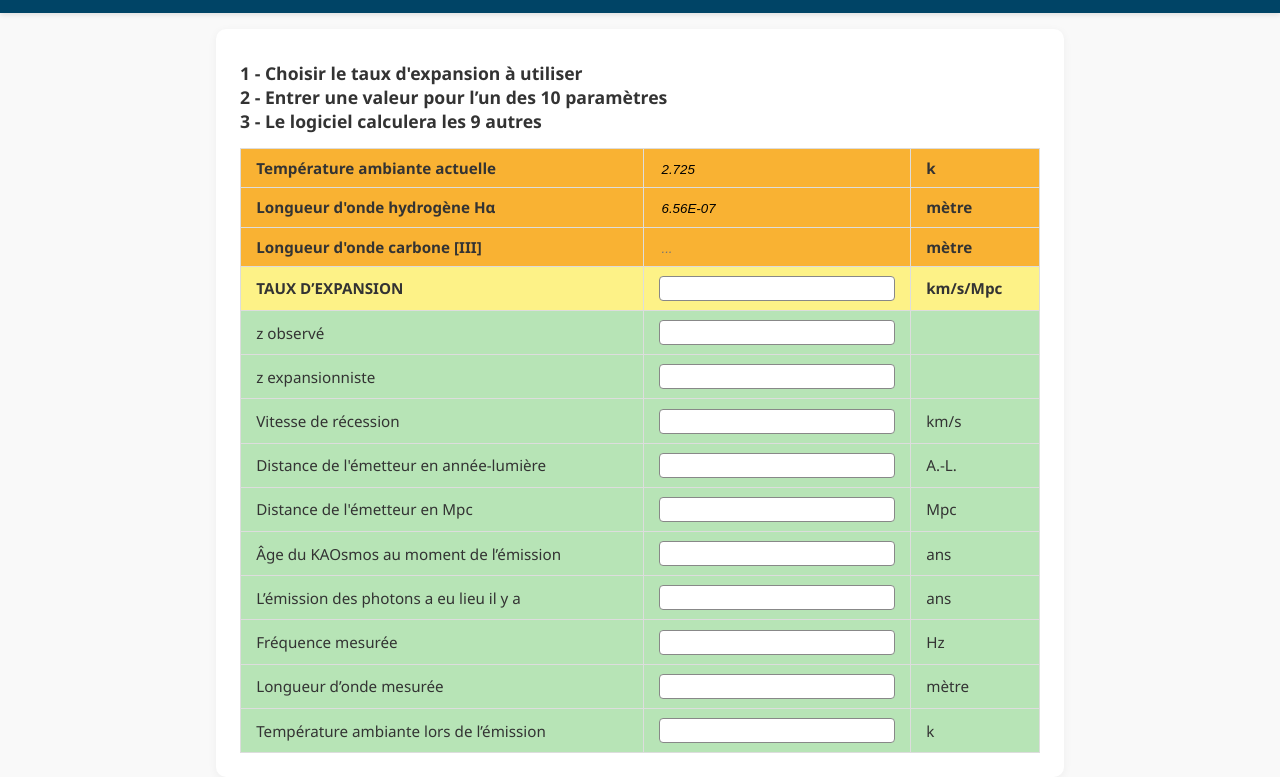
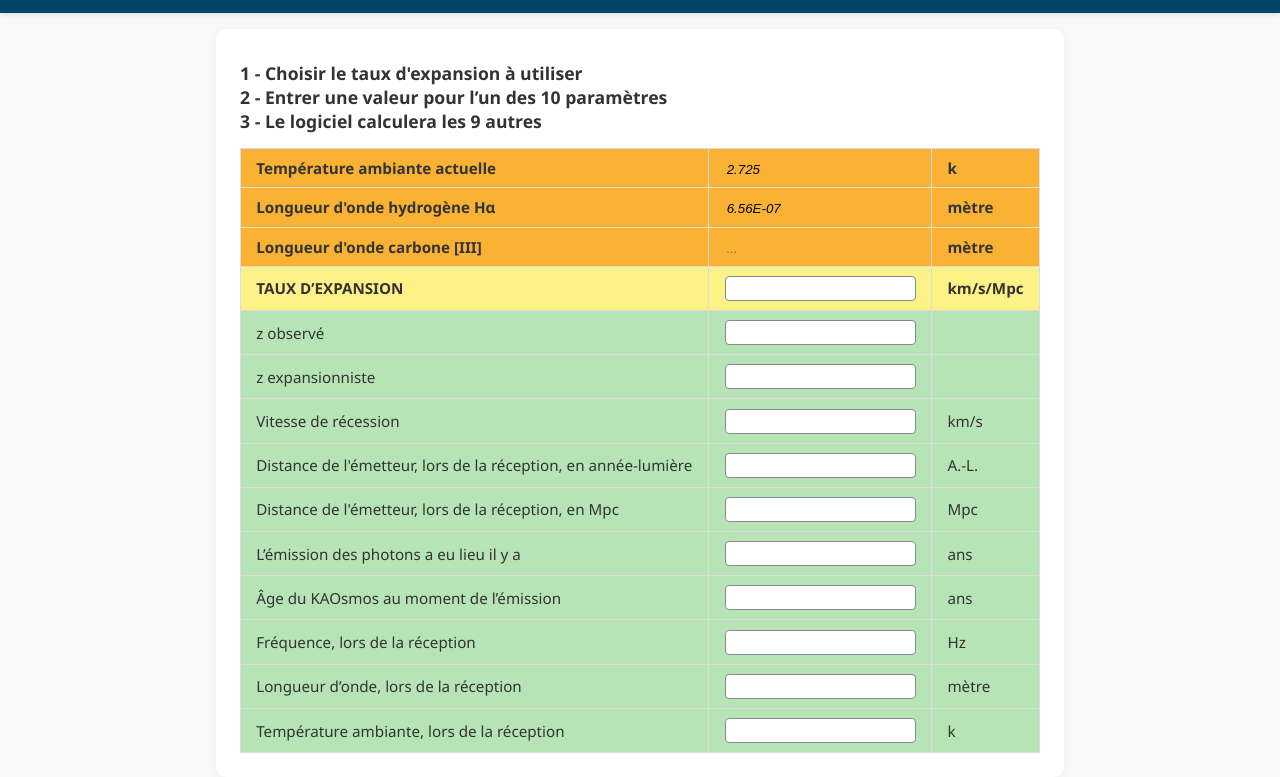
Before and after one commit to modele-DLC1/interfaces, a plain HTML site: page index.html in a window 1280 px wide. Shown: the part 100-877 px from the top of the page. Drawn offline with Linux system fonts and the light colour scheme.

Commit message:
Add files via upload

```diff
--- a/index.html
+++ b/index.html
@@ -60,37 +60,37 @@
         <td>km/s</td>
       </tr>
       <tr class="section-green">
-        <td>Distance de l'émetteur en année-lumière</td>
+        <td>Distance de l'émetteur, lors de la réception, en année-lumière</td>
         <td><input type="number" id="Ra" oninput="handleInput('Ra')" value="13584339452" /></td>
         <td>A.-L.</td>
       </tr>
       <tr class="section-green">
-        <td>Distance de l'émetteur en Mpc</td>
+        <td>Distance de l'émetteur, lors de la réception, en Mpc</td>
         <td><input type="number" id="Rm" oninput="handleInput('Rm')" value="4165.05" /></td>
         <td>Mpc</td>
       </tr>
       <tr class="section-green">
-        <td>Âge du KAOsmos au moment de l’émission</td>
+        <td>L’émission des photons a eu lieu il y a</td>
         <td><input type="number" id="T" oninput="handleInput('T')" value="732785643611" /></td>
         <td>ans</td>
       </tr>
       <tr class="section-green">
-        <td>L’émission des photons a eu lieu il y a</td>
+        <td>Âge du KAOsmos au moment de l’émission</td>
         <td><input type="number" id="x" oninput="handleInput('x')" value="188425147" /></td>
         <td>ans</td>
       </tr>
       <tr class="section-green">
-        <td>Fréquence mesurée</td>
+        <td>Fréquence, lors de la réception</td>
         <td><input type="number" id="f" oninput="handleInput('f')" value="37782635617101" /></td>
         <td>Hz</td>
       </tr>
       <tr class="section-green">
-        <td>Longueur d’onde mesurée</td>
+        <td>Longueur d’onde, lors de la réception</td>
         <td><input type="number" id="lambda" oninput="handleInput('lambda')" value="0.000000793466" /></td>
         <td>mètre</td>
       </tr>
       <tr class="section-green">
-        <td>Température ambiante lors de l’émission</td>
+        <td>Température ambiante, lors de la réception</td>
         <td><input type="number" id="temp" oninput="handleInput('temp')" value="2.801" /></td>
         <td>k</td>
       </tr>
--- a/script.js
+++ b/script.js
@@ -38,8 +38,8 @@ function handleInput(type) {
 
   const formatEntier = ["T", "x","Ra","f"]; // champs sans virgule
   const formatDeuxDecimales = ["Vrec", "Rm", "temp"];
-  const formatSixDecimales = ["z", "zexp", "lambda"];
-
+  const formatSixDecimales = ["z", "zexp"];
+  const formatNeufDecimales = ["lambda"];
 	for (const key in result) {
 	  const input = document.getElementById(key);
 	  if (key !== type && input) {
@@ -49,6 +49,8 @@ function handleInput(type) {
 		  input.value = result[key].toFixed(3);
 		} else if (formatSixDecimales.includes(key)) {
 		  input.value = result[key].toFixed(6);
+		} else if (formatNeufDecimales.includes(key)) {
+		  input.value = result[key].toFixed(9);
 		} else {
 		  input.value = result[key]; // format par défaut
 		}
```
